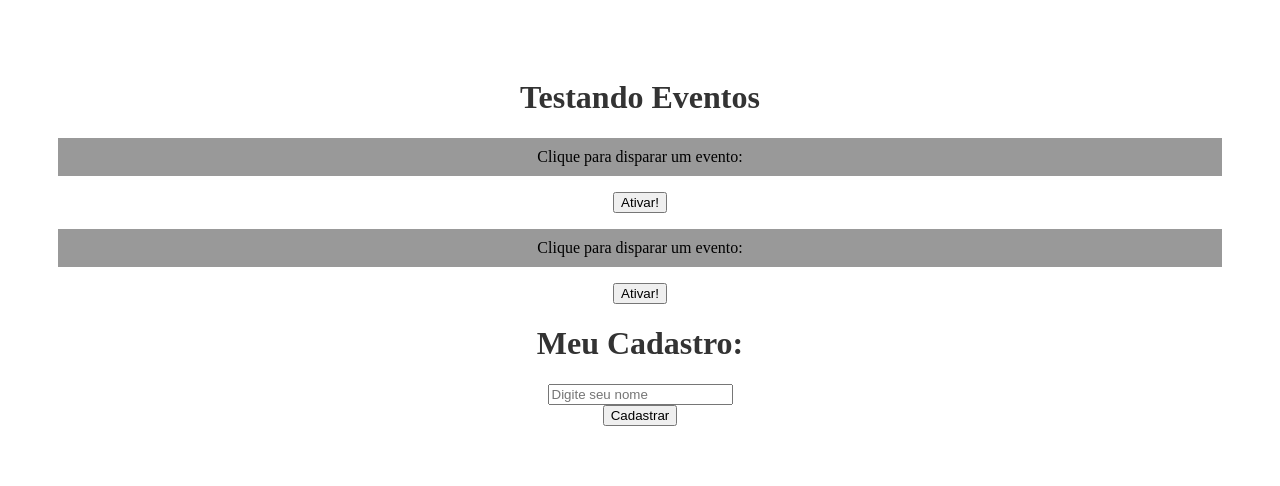
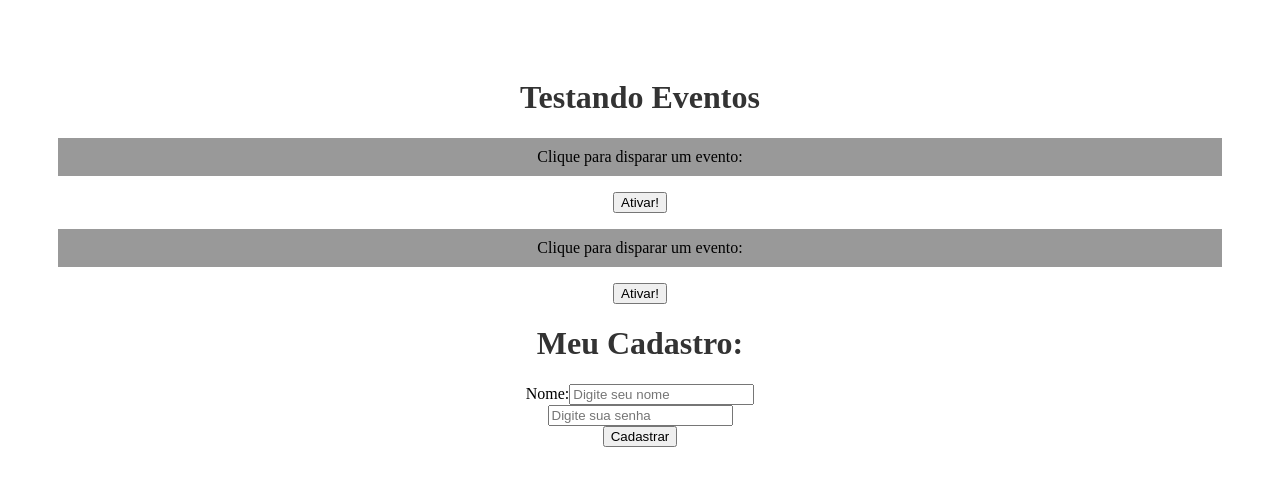
Before and after one commit to Caaio-Martins/projeto-repo, a React (Create React App) app: page / in a window 1280 px wide. Shown: the top 486 px of the page. Built offline with nearby package versions, Linux system fonts and the light colour scheme.

Commit message:
useState na prática

```diff
--- a/src/components/Form.js
+++ b/src/components/Form.js
@@ -1,18 +1,38 @@
 import React from 'react'
+import { useState } from 'react'
 
 const Form = () => {
 
     function cadastrarUsuario(e){
         e.preventDefault()
-        console.log("Cadastrar o usuário!")
+        console.log(`Usuário ${name} foi cadastrado com a senha: ${password}`)
+
     }
+
+    const [name, setName] = useState()
+    const [password, setPassword] = useState()
 
   return (
     <div>
         <h1>Meu Cadastro:</h1>
         <form onSubmit={cadastrarUsuario}>
             <div>
-                <input type="text" placeholder="Digite seu nome" />
+                <label htmlFor='name'>Nome:</label>
+                <input
+                type="text"
+                id="name"
+                name='name'
+                placeholder="Digite seu nome"
+                onChange={(e) => setName(e.target.value)}/>
+            </div>
+            <div>
+                <label htmlFor='password'></label>
+                <input
+                type="password"
+                id='password'
+                name='password'
+                placeholder="Digite sua senha"
+                onChange={(e) => setPassword(e.target.value)}/>
             </div>
             <div>
                 <input type="submit" value="Cadastrar" />
```
